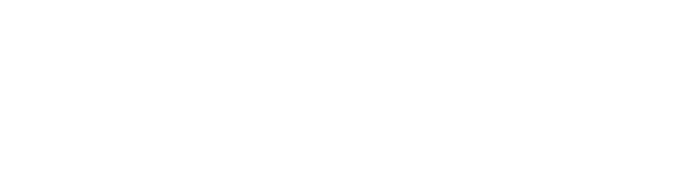
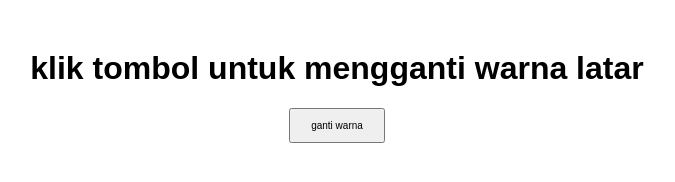
Before and after one commit to HuciezV/git-github, a plain HTML site: page index.html in a window 1280 px wide. Shown: the whole page, without its empty margins (303-978 px from the left). Drawn offline with Linux system fonts and the light colour scheme.

Commit message:
add index.html

```diff
--- a/index.html
+++ b/index.html
@@ -3,9 +3,40 @@
 <head>
     <meta charset="UTF-8">
     <meta name="viewport" content="width=device-width, initial-scale=1.0">
-    <title>Gilang-Rpl-2</title>
-</head>
-<body>
+    <title>Ganti nama latar belakang</title>
 
+
+    <style>
+        body{
+            font-family: Arial, sans-serif;
+            text-align: center;
+            margin-top: 50px;
+        }
+
+        button{
+            padding: 10px 20px;
+            font-size: 10px;
+            cursor: pointer;
+        }
+
+
+
+
+    </style>
+    </head>
+    <body>
+
+    <h1>
+        klik tombol untuk mengganti warna latar
+    </h1>
+    <button id="colorButton">ganti warna</button>
+
+    <script>
+        document.querySelector('#colorButton').addEventListener('click',function() {
+            const colors = ['#FF5733', '#33FF57', '#33FF57', '#F333FF'];
+            const randomColor = colors[Math.floor(Math.random() * colors.length)];
+            document.querySelector('body').style.backgroundColor = randomColor;
+        });
+    </script>
 </body>
 </html>
```
